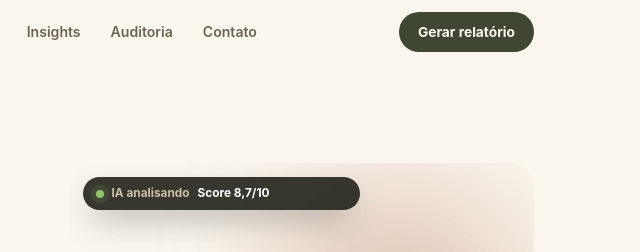
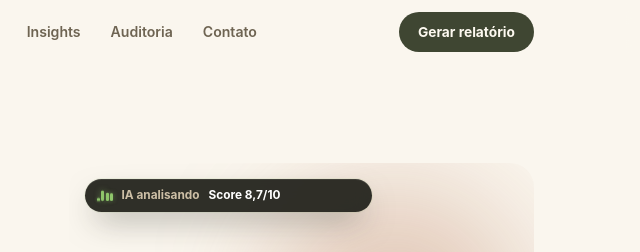
Before and after one commit to Alexandredecarvalhopaiva/Report-AI, a website: page index.html in a window 1280 px wide. Shown: the top 252 px of the page, 628-1268 px from the left. Drawn offline with Linux system fonts and the light colour scheme.

Commit message:
feat(hero): label "IA analisando" com equalizador ao vivo + feixe de scan, sem corte
- redesign: ponto estático -> 4 barras de equalizador pulsando (fora de fase) + halo verde
- feixe de luz "scan" cruzando a pílula (a IA lendo os dados); vidro refinado (blur+saturate)
- folga de 16px do canto -> a borda arredondada do quadrante não corta mais a label
- respeita prefers-reduced-motion (equalizador e scan desligam)

Co-Authored-By: Claude Opus 4.8 (1M context) <noreply@anthropic.com>

```diff
--- a/index.html
+++ b/index.html
@@ -52,7 +52,7 @@
     />
     <link rel="icon" href="assets/report-ai-logo.png" type="image/png" />
     <link rel="stylesheet" href="styles.css?v=20260607-latest-reports-1" />
-    <link rel="stylesheet" href="landing.css?v=20260621-ticker-left" />
+    <link rel="stylesheet" href="landing.css?v=20260621-ia-scan" />
     <script type="application/ld+json">
       {
         "@context": "https://schema.org",
@@ -310,7 +310,7 @@
                 <span class="cf-glow cf-glow--b" aria-hidden="true"></span>
 
                 <div class="rai-ticker" role="status" aria-live="polite">
-                  <span class="rai-ticker-dot" aria-hidden="true"></span>
+                  <span class="rai-eq" aria-hidden="true"><i></i><i></i><i></i><i></i></span>
                   <span class="rai-ticker-label">IA analisando</span>
                   <span class="rai-ticker-msgs">
                     <b>Tendência detectada</b>
--- a/landing.css
+++ b/landing.css
@@ -1587,27 +1587,51 @@
 /* ── Ticker "IA analisando" ── */
 #publicSite .rai-ticker {
   position: absolute;
-  top: 14px;
-  left: 14px;
+  top: 16px;
+  left: 16px;
   transform: none;
   z-index: 6;
   display: inline-flex;
   align-items: center;
-  gap: 8px;
-  max-width: calc(100% - 24px);
-  padding: 7px 13px;
+  gap: 9px;
+  max-width: calc(100% - 32px);
+  padding: 7px 14px 7px 12px;
   border-radius: 999px;
-  background: rgba(38, 39, 31, 0.92);
-  -webkit-backdrop-filter: blur(8px);
-  backdrop-filter: blur(8px);
-  box-shadow: 0 14px 32px -10px rgba(38, 39, 31, 0.55);
+  background: rgba(34, 35, 28, 0.94);
+  -webkit-backdrop-filter: blur(10px) saturate(1.1);
+  backdrop-filter: blur(10px) saturate(1.1);
+  box-shadow: 0 14px 32px -10px rgba(38, 39, 31, 0.55), inset 0 1px 0 rgba(255, 255, 255, 0.08), 0 0 0 1px rgba(143, 198, 107, 0.10);
   color: #fff;
   font-size: clamp(0.62rem, 1.05vw, 0.74rem);
   font-weight: 650;
   white-space: nowrap;
   flex-wrap: nowrap;
-}
-#publicSite .rai-ticker-dot { flex: 0 0 auto; width: 8px; height: 8px; border-radius: 50%; background: #8fc66b; animation: raiPulse 1.9s ease-out infinite; }
+  overflow: hidden;            /* clipa o feixe de varredura à forma da pílula */
+  isolation: isolate;
+}
+/* Feixe de "scan": uma faixa de luz atravessa a pílula devagar (a IA lendo os dados) */
+#publicSite .rai-ticker::after {
+  content: '';
+  position: absolute;
+  inset: 0;
+  background: linear-gradient(105deg, transparent 38%, rgba(255, 255, 255, 0.16) 50%, transparent 62%);
+  transform: translateX(-130%);
+  animation: raiScan 4.6s cubic-bezier(.4, 0, .2, 1) infinite;
+  pointer-events: none;
+  z-index: 2;
+}
+/* Equalizador "ao vivo" — 4 barras pulsando fora de fase (substitui o ponto) */
+#publicSite .rai-eq { flex: 0 0 auto; display: inline-flex; align-items: flex-end; gap: 2px; height: 11px; }
+#publicSite .rai-eq i {
+  width: 2.5px; height: 100%; border-radius: 1.5px;
+  background: #8fc66b; transform: scaleY(.32); transform-origin: bottom;
+  box-shadow: 0 0 6px rgba(143, 198, 107, 0.55);
+  animation: raiEq 1.05s ease-in-out infinite;
+}
+#publicSite .rai-eq i:nth-child(1) { animation-delay: -.90s; }
+#publicSite .rai-eq i:nth-child(2) { animation-delay: -.30s; }
+#publicSite .rai-eq i:nth-child(3) { animation-delay: -.60s; }
+#publicSite .rai-eq i:nth-child(4) { animation-delay: -.15s; }
 #publicSite .rai-ticker-label { flex: 0 0 auto; white-space: nowrap; color: #cdbfa6; }
 #publicSite .rai-ticker-msgs { position: relative; display: inline-grid; }
 #publicSite .rai-ticker-msgs b { grid-area: 1 / 1; font-weight: 700; opacity: 0; white-space: nowrap; animation: raiMsg 16.8s linear infinite; }
@@ -1620,6 +1644,8 @@
 #publicSite .rai-ticker-msgs b:nth-child(7) { animation-delay: 14.4s; }
 @keyframes raiPulse { 0% { box-shadow: 0 0 0 0 rgba(143, 198, 107, 0.5); } 70% { box-shadow: 0 0 0 7px rgba(143, 198, 107, 0); } 100% { box-shadow: 0 0 0 0 rgba(143, 198, 107, 0); } }
 @keyframes raiMsg { 0% { opacity: 0; transform: translateY(5px); } 2% { opacity: 1; transform: translateY(0); } 12% { opacity: 1; transform: translateY(0); } 14.3% { opacity: 0; transform: translateY(-5px); } 100% { opacity: 0; } }
+@keyframes raiEq { 0%, 100% { transform: scaleY(.28); } 50% { transform: scaleY(1); } }
+@keyframes raiScan { 0% { transform: translateX(-130%); } 55%, 100% { transform: translateX(230%); } }
 
 /* ── Mobile: carrossel horizontal com swipe ── */
 @media (max-width: 860px) {
@@ -1636,7 +1662,8 @@
 /* ── Acessibilidade: reduzir movimento ── */
 @media (prefers-reduced-motion: reduce) {
   #publicSite .rai-track { animation: none !important; }
-  #publicSite .rai-ticker-dot { animation: none; }
+  #publicSite .rai-eq i { animation: none; transform: scaleY(.7); }
+  #publicSite .rai-ticker::after { display: none; }
   #publicSite .rai-ticker-msgs b { animation: none; }
   #publicSite .rai-ticker-msgs b:first-child { opacity: 1; }
   #publicSite .rai-card:hover .rai-line,
```
